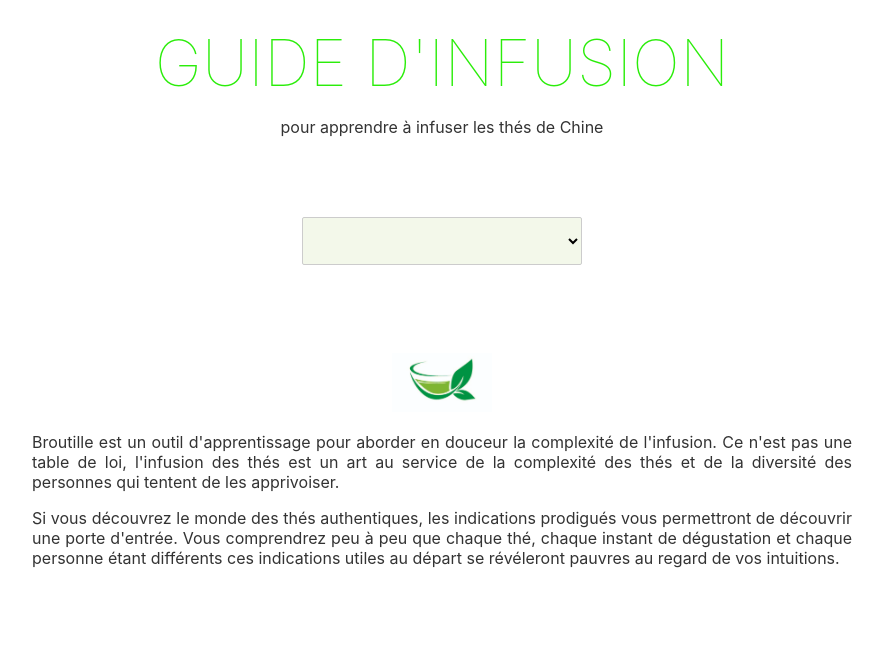
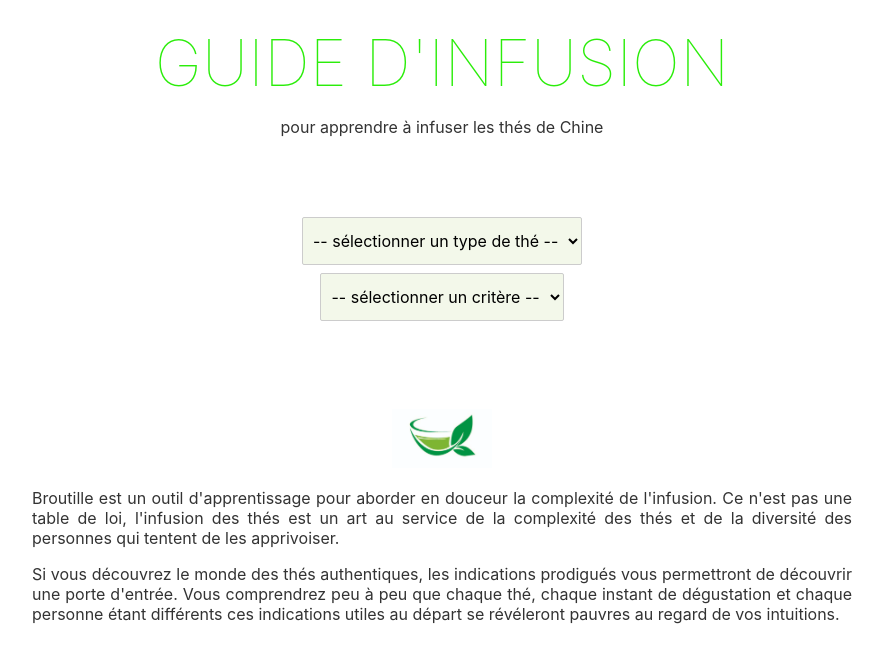
Before and after one commit to brutdethe/theoteque, a Svelte app: page / in a window 1280 px wide. Shown: the top 662 px of the page, without its empty margins (198-1081 px from the left). Built offline with nearby package versions, Linux system fonts and the light colour scheme.

Commit message:
passe l'initialisation du type et des critères à 'undefined' par défaut

```diff
--- a/src/App.svelte
+++ b/src/App.svelte
@@ -49,7 +49,7 @@
         {#if $type}
             <SelectCriteria {brewList} />
         {/if}
-        {#if $criteria}
+        {#if Number.isInteger($criteria)}
             <SelectBrewType />
         {/if}
     </div>
--- a/src/SelectType.svelte
+++ b/src/SelectType.svelte
@@ -11,7 +11,7 @@
         title: slugifyTranslation(typeTitle)
     }))
 
-    const resetCriteria = () => criteria.set('')
+    const resetCriteria = () => criteria.set(undefined)
 </script>
 
 <select name="type-list" bind:value="{$type}" on:change="{resetCriteria}">
--- a/src/stores.js
+++ b/src/stores.js
@@ -1,8 +1,8 @@
 import { writable, derived } from 'svelte/store'
 import tea from './teaData.js'
 
-export const type = writable('')
-export const criteria = writable('')
+export const type = writable(undefined)
+export const criteria = writable(undefined)
 
 export const teaGroup = derived([type, criteria], $selected => {
     if ($selected[0] && Number.isInteger($selected[1])) {
```
